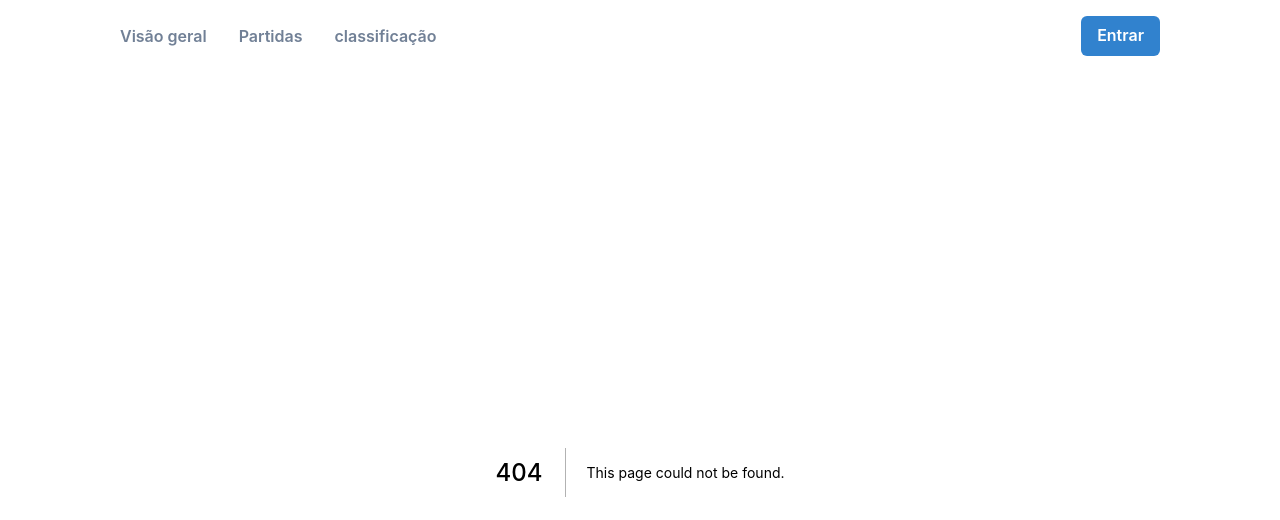
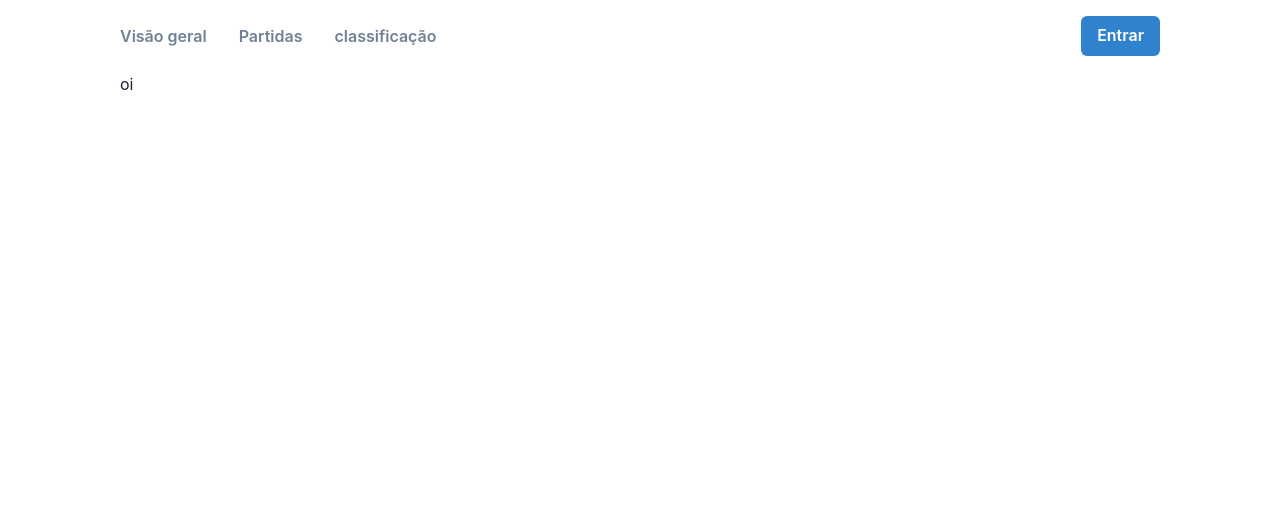
Before and after one commit to Daanilo-s19/volley-tournament-web, a Next.js app: page /visao-geral/comissao-tecnica in a window 1280 px wide. Before the commit this address had no page. Shown: the top 520 px of the page. Built offline with nearby package versions, Linux system fonts and the light colour scheme.

Commit message:
feat: add coaching staff page

```diff
--- /dev/null
+++ b/src/modules/overview/pages/CoachingStaff/index.tsx
@@ -0,0 +1,3 @@
+export default function CoachingStaff() {
+  return <div>oi</div>;
+}
--- /dev/null
+++ b/src/pages/visao-geral/comissao-tecnica/index.ts
@@ -0,0 +1 @@
+export { default } from "../../../modules/overview/pages/CoachingStaff";
```
